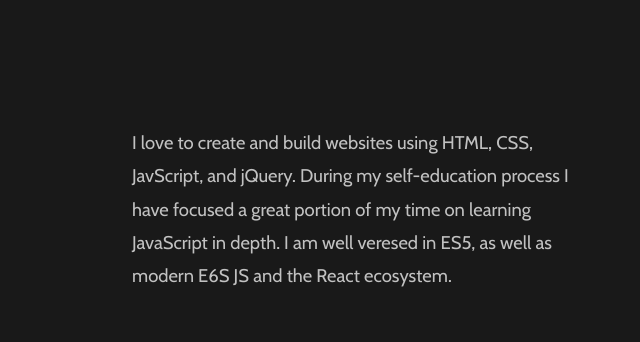
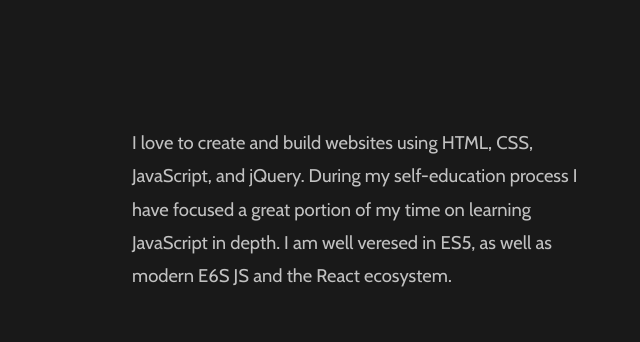
Before and after one commit to jrobind/oldsite, a website: page index.html in a window 1280 px wide. Shown: the part 944-1286 px from the top of the page, 27-667 px from the left. Drawn offline with nearby package versions, Linux system fonts and the light colour scheme.

Commit message:
fix typo

```diff
--- a/index.html
+++ b/index.html
@@ -49,7 +49,7 @@
                 <div class="skills">
                     <div class="skills-wrap">
                         <p>
-                           I love to create and build websites using HTML, CSS, JavScript, and jQuery. During my self-education process I have focused a great portion of my time on learning JavaScript in depth. I am well veresed in ES5, as well as modern E6S JS and the React ecosystem.
+                           I love to create and build websites using HTML, CSS, JavaScript, and jQuery. During my self-education process I have focused a great portion of my time on learning JavaScript in depth. I am well veresed in ES5, as well as modern E6S JS and the React ecosystem.
                         </p>
                         <p>
                             I also have a functional and growing capability with API's, Node.js, non-relational databases such as MongoDB, and also build tools such as Webpack. Find out about the personal projects I have worked on below and please get in touch.
```
